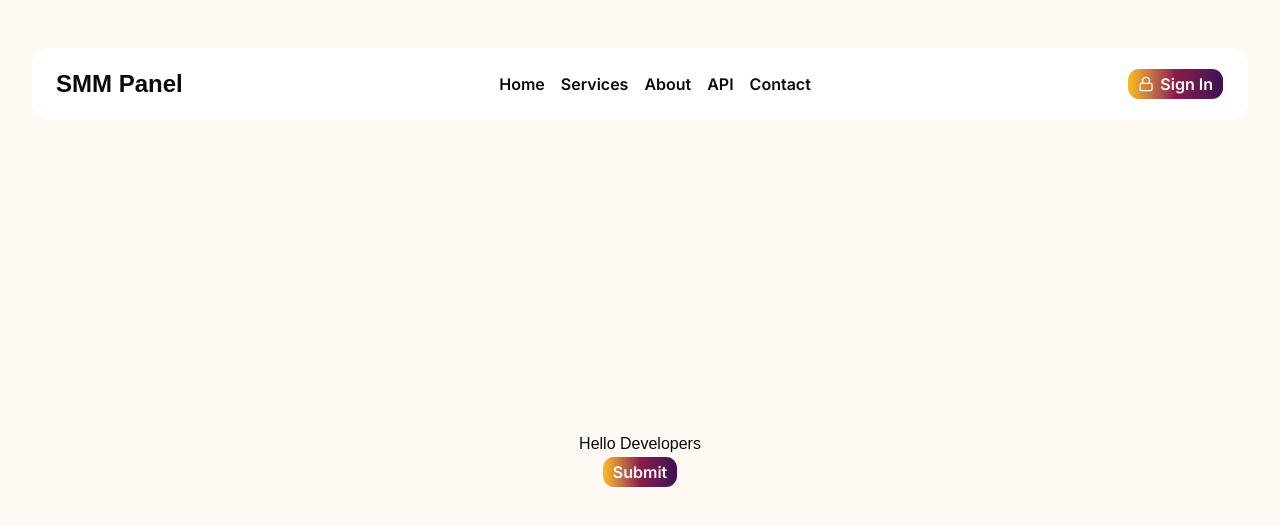
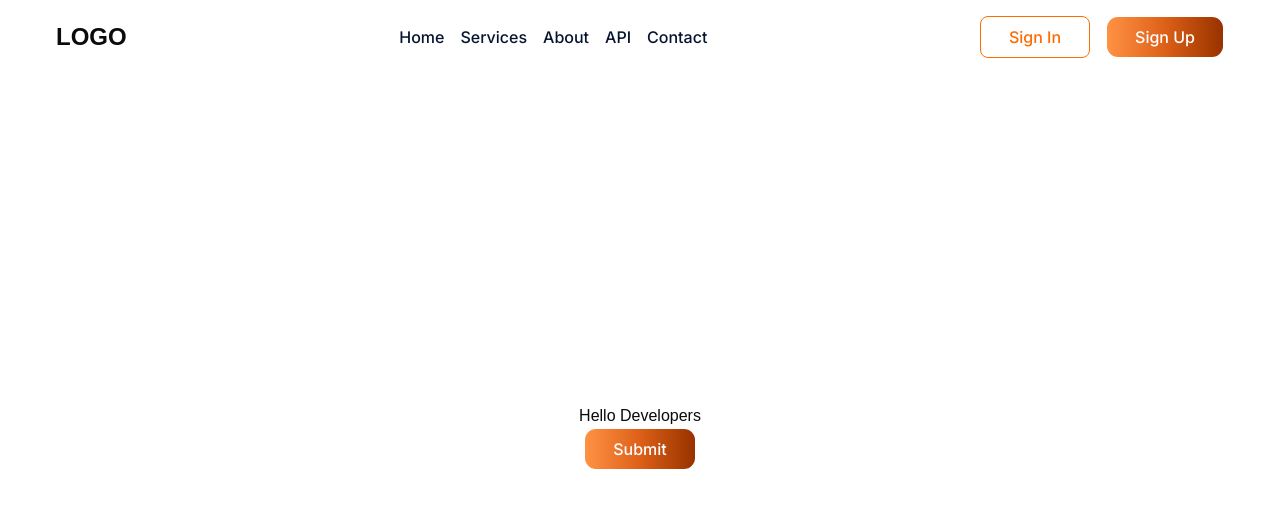
Before and after one commit to karim-ullah/smm-panel-landing-page, a Next.js app: page / in a window 1280 px wide. Shown: the top 526 px of the page. Built offline with nearby package versions, Linux system fonts and the light colour scheme; a web font is replaced by a local one.

Commit message:
modified header

```diff
--- a/src/app/globals.css
+++ b/src/app/globals.css
@@ -52,7 +52,6 @@
 
 body {
   font-family: var(--font-inter);
-  background: #fff9f3;
 }
 
 h1,
@@ -65,15 +64,15 @@ h6 {
 }
 
 :root {
-  --background: oklch(1 0 0);
+  --background: #ffffff;
   --foreground: #0B0B0B;
   --card: oklch(1 0 0);
   --card-foreground: oklch(0.145 0 0);
   --popover: oklch(1 0 0);
   --popover-foreground: oklch(0.145 0 0);
-  --primary: oklch(100% 0 0);
-  --primary-foreground: oklch(0.985 0 0);
-  --secondary: oklch(0.97 0 0);
+  --primary: #FF6B00;
+  --primary-foreground: #071431;
+  --secondary: #ffffff;
   --secondary-foreground: oklch(0.205 0 0);
   --muted: oklch(0.97 0 0);
   --muted-foreground: oklch(0.556 0 0);
@@ -139,6 +138,6 @@ h6 {
   html {
     @apply font-sans;}
     .container {
-      @apply mx-auto w-full max-w-[1320px] px-4 sm:px-6 lg:px-8;
+      @apply mx-auto w-full max-w-[1440px] px-4 sm:px-6 lg:px-8;
     }
   }
--- a/src/components/shared/Header.jsx
+++ b/src/components/shared/Header.jsx
@@ -5,20 +5,21 @@ import { LockIcon } from 'lucide-react'
 
 const Header = () => {
   return (
-    <section className='container mt-12'>
-        <div className='bg-primary rounded-2xl flex justify-between items-center py-4 px-6'>
+    <section className='container'>
+        <div className='flex justify-between items-center py-4 px-6'>
 
         {/* Logo Area */}
         <div>
-            <h1 className='font-parkin font-bold text-2xl'>SMM <span>Panel</span></h1>
+            <h1 className='font-parkin font-bold text-2xl'>LOGO</h1>
         </div>
         {/* Menu Area */}
         <div>
             <NavMenu/>
         </div>
         {/* Button */}
-        <div>
-            <Button> <LockIcon size={14}/>Sign In</Button>
+        <div className='space-x-4'>
+            <Button variant='outline'>Sign In</Button>
+            <Button> Sign Up</Button>
 
         </div>
         </div>
--- a/src/components/ui/button.jsx
+++ b/src/components/ui/button.jsx
@@ -7,9 +7,9 @@ const buttonVariants = cva(
   {
     variants: {
       variant: {
-        default: "bg-linear-to-r from-[#FBBD08] via-[#F47B20] via-[#C4272E] via-[#8B1A4A] to-[#3D1053] font-semibold font-inter text-[16px] px-6 py-3 rounded-[12px] text-primary-foreground hover:bg-primary/80",
+        default: "bg-linear-to-r from-[#FF9243] via-[#DD6017]  to-[#983200] rounded-[12px] text-secondary hover:bg-primary/80",
         outline:
-          "border-border bg-background hover:bg-muted hover:text-foreground aria-expanded:bg-muted aria-expanded:text-foreground dark:border-input dark:bg-input/30 dark:hover:bg-input/50",
+          "bg-background text-primary border-1 border-primary rounded-[8px] hover:bg-muted hover:text-foreground",
         secondary:
           "bg-secondary text-secondary-foreground hover:bg-[color-mix(in_oklch,var(--secondary),var(--foreground)_5%)] aria-expanded:bg-secondary aria-expanded:text-secondary-foreground",
         ghost:
@@ -20,7 +20,7 @@ const buttonVariants = cva(
       },
       size: {
         default:
-          "h-8 gap-1.5 px-2.5 has-data-[icon=inline-end]:pr-2 has-data-[icon=inline-start]:pl-2",
+          "px-7 py-2 text-[16px] font-inter font-medium",
         xs: "h-6 gap-1 rounded-[min(var(--radius-md),10px)] px-2 text-xs in-data-[slot=button-group]:rounded-lg has-data-[icon=inline-end]:pr-1.5 has-data-[icon=inline-start]:pl-1.5 [&_svg:not([class*='size-'])]:size-3",
         sm: "h-7 gap-1 rounded-[min(var(--radius-md),12px)] px-2.5 text-[0.8rem] in-data-[slot=button-group]:rounded-lg has-data-[icon=inline-end]:pr-1.5 has-data-[icon=inline-start]:pl-1.5 [&_svg:not([class*='size-'])]:size-3.5",
         lg: "h-9 gap-1.5 px-2.5 has-data-[icon=inline-end]:pr-2 has-data-[icon=inline-start]:pl-2",
--- a/src/components/ui/navigation-menu.jsx
+++ b/src/components/ui/navigation-menu.jsx
@@ -127,7 +127,7 @@ function NavigationMenuLink({
     <NavigationMenuPrimitive.Link
       data-slot="navigation-menu-link"
       className={cn(
-        "flex text-foregorund items-center gap-2 rounded-lg p-2 text-[16px] font-semibold transition-all outline-none hover:bg-muted focus:bg-muted ",
+        "flex text-primary-foreground items-center gap-2 rounded-lg p-2 text-[16px] font-medium transition-all outline-none hover:bg-muted focus:bg-muted ",
         className
       )}
       {...props}
```
